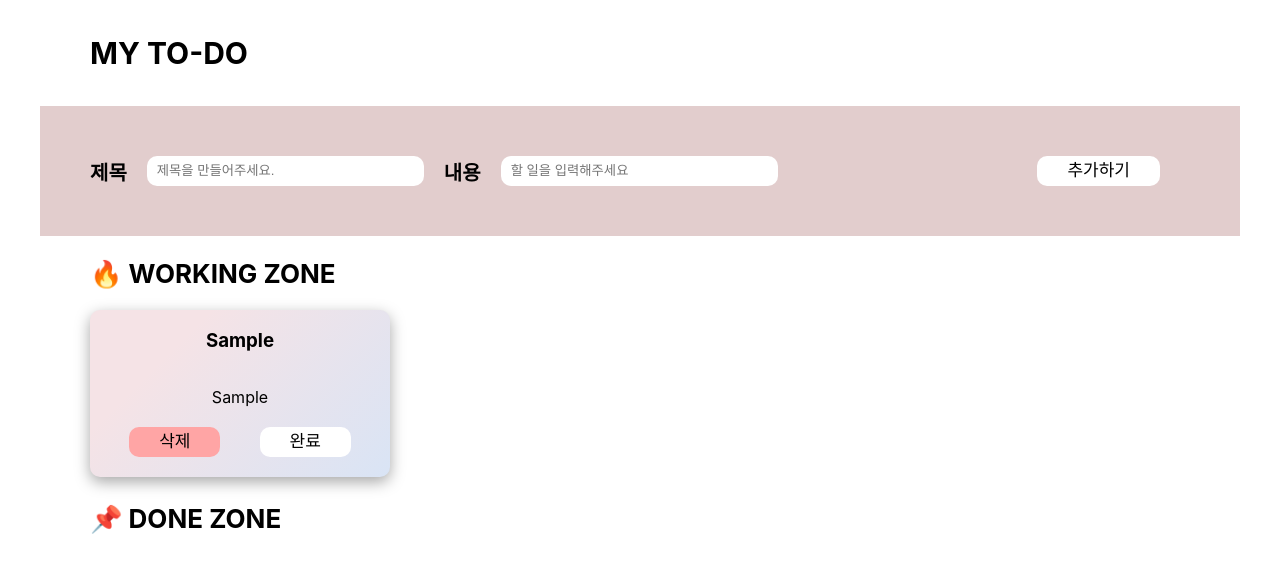
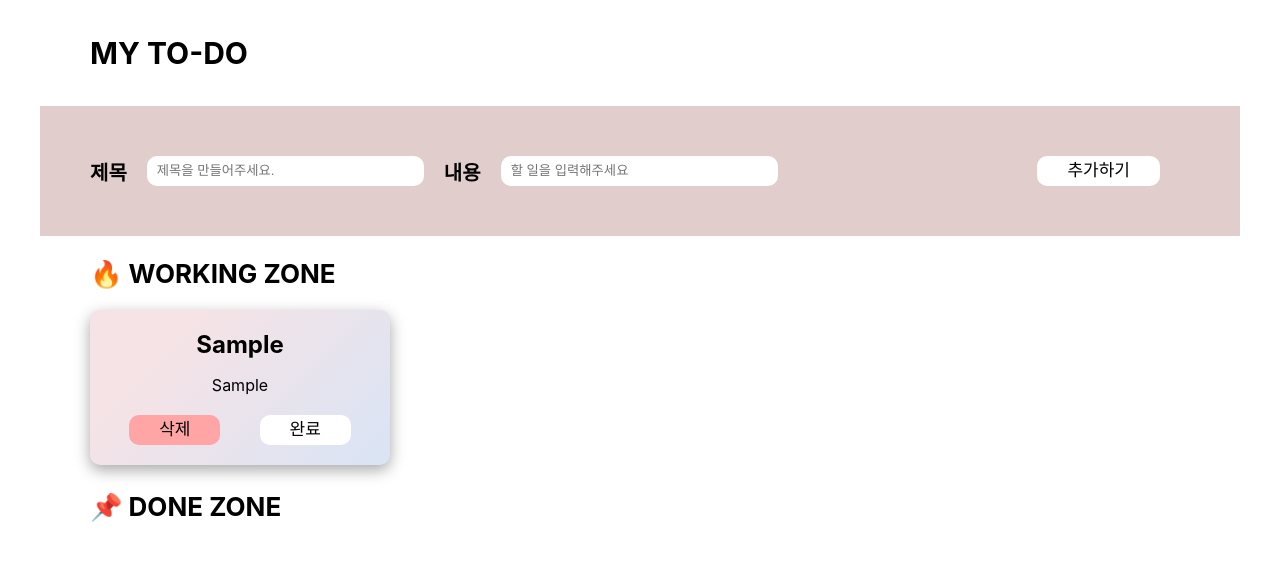
Before and after one commit to amisu1203/As_Is_To-Do-List, a React (Create React App) app: page / in a window 1280 px wide. Both pictures are taken after typing "Sample", "Sample" into the empty fields and a click on the button "추가하기". Shown: the top 572 px of the page. Built offline with nearby package versions, Linux system fonts and the light colour scheme.

Commit message:
h2,h3 태그 변경 (article 안에 있기 때문에 각각의 h2,h3)

```diff
--- a/src/components/DoneItem.jsx
+++ b/src/components/DoneItem.jsx
@@ -14,7 +14,7 @@ const DoneItem = ({ todoItem, onRemove, turnBack }) => {
 
   return (
     <article className="DoneItem box-same1">
-      <h4>{todoItem.title}</h4>
+      <h2>{todoItem.title}</h2>
       <p>{todoItem.content}</p>
       <div className="con-btns">
         <button className="btn-delete btn-original" onClick={handleRemove}>
--- a/src/components/TodoItem.jsx
+++ b/src/components/TodoItem.jsx
@@ -16,7 +16,7 @@ function TodoItem({ todoItem, onRemove, getDone }) {
 
   return (
     <article className="TodoItem box-same1">
-      <h3>{todoItem.title}</h3>
+      <h2>{todoItem.title}</h2>
       <p>{todoItem.content}</p>
       <div className="con-btns">
         <button className="btn-delete btn-original" onClick={handleRemove}>
--- a/src/components/Working.jsx
+++ b/src/components/Working.jsx
@@ -4,7 +4,7 @@ import "../App.css";
 const Working = ({ children }) => {
   return (
     <div className="Working">
-      <h2>🔥 WORKING ZONE</h2>
+      <h2 style={{ fontSize: "26px" }}>🔥 WORKING ZONE</h2>
       {children}
     </div>
   );
```
